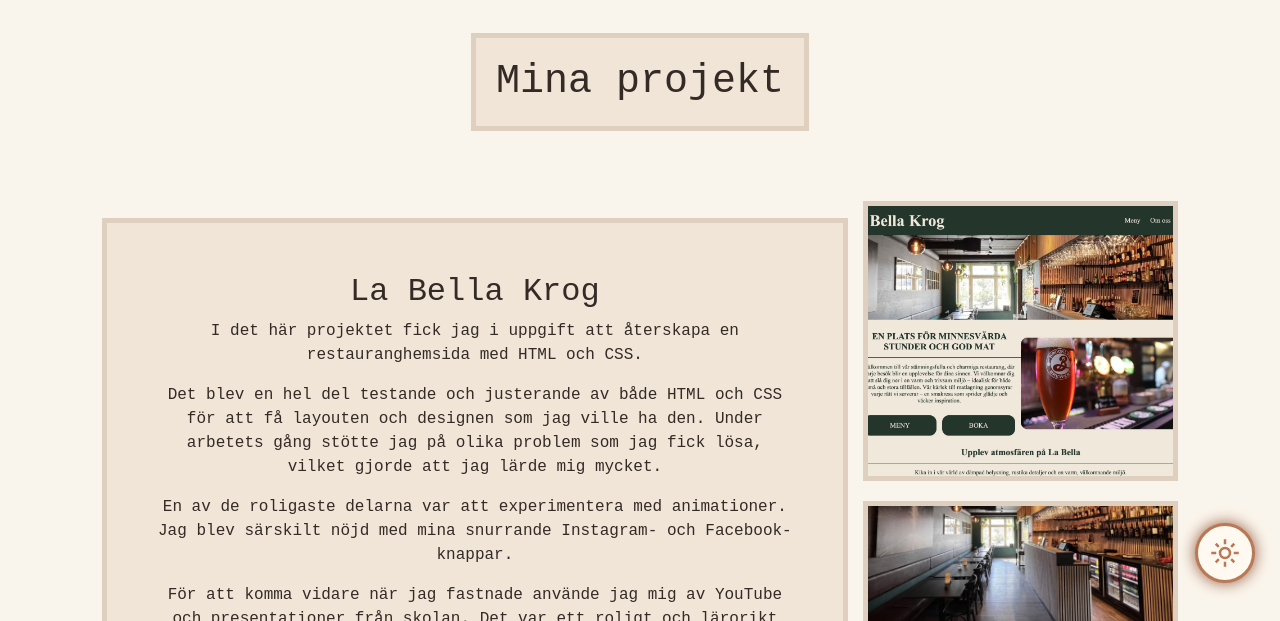
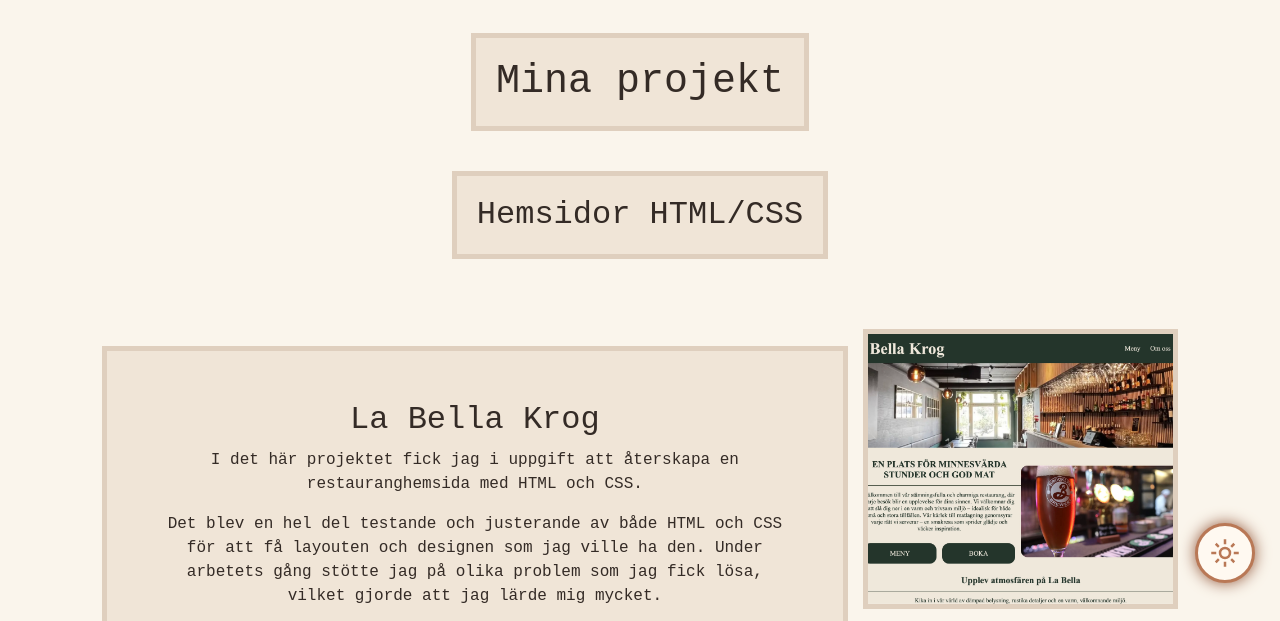
Before and after one commit to gritfilip/Portfolio, a plain HTML site: page projekt.html in a window 1280 px wide. Shown: the part 117-738 px from the top of the page. Drawn offline with nearby package versions, Linux system fonts and the light colour scheme.

Commit message:
La till en h2 om kommande java projekt

```diff
--- a/projekt.html
+++ b/projekt.html
@@ -74,6 +74,7 @@
     <main>
       <div class="container">
         <h1 class="project-h1">Mina projekt</h1>
+        <h2 class="project-h2">Hemsidor HTML/CSS</h2>
         <section class="project">
           <div class="project-text">
             <h2>La Bella Krog</h2>
@@ -166,6 +167,7 @@
             />
           </div>
         </section>
+        <h2 class="project-h2">Lite olika Java projekt jag gör kommer komma här</h2>
       </div>
     </main>
     <!-- Bootstrap footer -->
--- a/styles/style.css
+++ b/styles/style.css
@@ -384,6 +384,15 @@ h2 {
   padding: 20px;
 }
 
+.project-h2 {
+  color: var(--text);
+  background-color: var(--surface);
+  border: 5px solid var(--border);
+  width: fit-content;
+  margin: 40px auto 0;
+  padding: 20px;
+}
+
 .project-text {
   text-align: center;
   padding: 50px;
```
